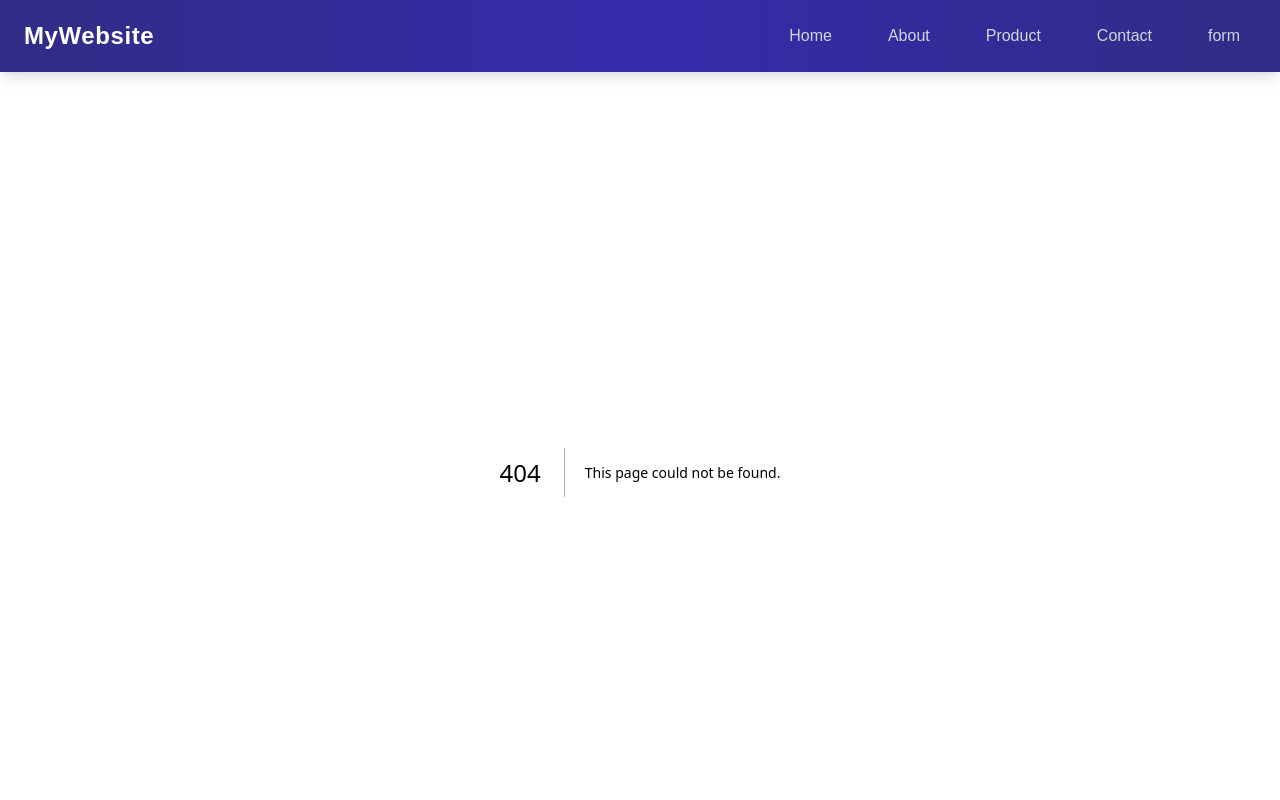
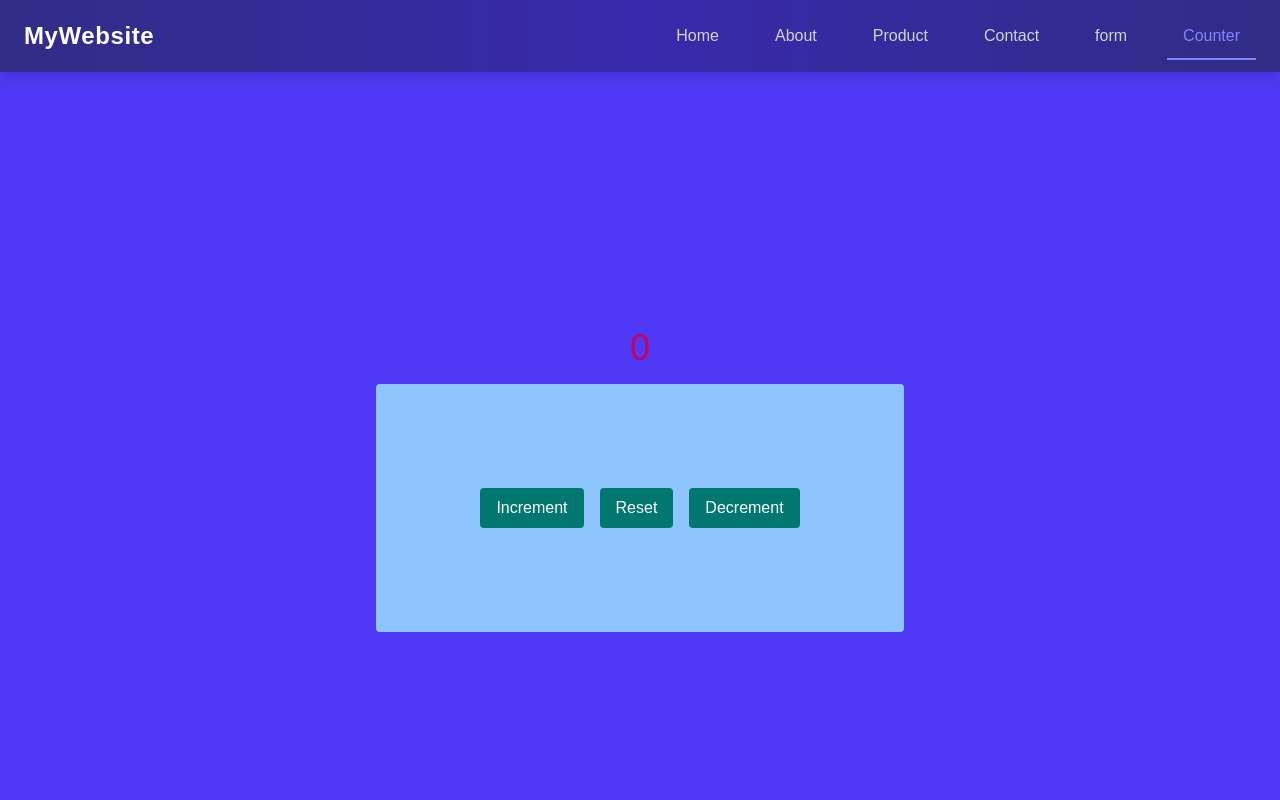
Before and after one commit to abyssiniatech/Nextjs_intermidate, a Next.js app: page /counter in a window 1280 px wide. Before the commit this address had no page. Shown: the top 800 px of the page. Built offline with nearby package versions, Linux system fonts and the light colour scheme.

Commit message:
add counter app

```diff
--- /dev/null
+++ b/app/components/Counter.tsx
@@ -0,0 +1,51 @@
+'use client';
+
+import { useState } from 'react';
+
+const Counter = () => {
+  const [counter, setCounter] = useState(0);
+
+  // increment
+  const handleinc = () => {
+    setCounter(counter + 1);
+  };
+  //  reset
+  const handleres = () => {
+    setCounter(0);
+  };
+
+  // decerement
+  const handledec = () => {
+    setCounter(counter - 1);
+  };
+
+  return (
+    <div className="min-h-screen bg-indigo-600 textr-white flex flex-col justify-center items-center">
+      <div className="text-pink-700 text-4xl m-4">
+        <h1>{counter}</h1>
+      </div>
+      <section className="bg-blue-300  rounded p-24">
+        <button
+          onClick={handleinc}
+          className="bg-teal-700 text-white rounded hover:bg-teal-600 px-4 py-2 m-2"
+        >
+          Increment
+        </button>
+        <button
+          onClick={handleres}
+          className="bg-teal-700 text-white rounded hover:bg-teal-600 px-4 py-2 m-2"
+        >
+          Reset
+        </button>
+        <button
+          onClick={handledec}
+          className="bg-teal-700 text-white rounded hover:bg-teal-600 px-4 py-2 m-2"
+        >
+          Decrement
+        </button>
+      </section>
+    </div>
+  );
+};
+
+export default Counter;
--- a/app/components/Link.tsx
+++ b/app/components/Link.tsx
@@ -9,6 +9,7 @@ export const links = [
   { name: 'Product', href: '/product' },
   { name: 'Contact', href: '/contact' },
   { name: 'form', href: '/form' },
+  { name: 'Counter', href: '/counter' },
 ];
 
 const Linkpage = () => {
--- /dev/null
+++ b/app/counter/page.tsx
@@ -0,0 +1,11 @@
+import Counter from '../components/Counter';
+
+const page = () => {
+  return (
+    <div>
+      <Counter />
+    </div>
+  );
+};
+
+export default page;
```
